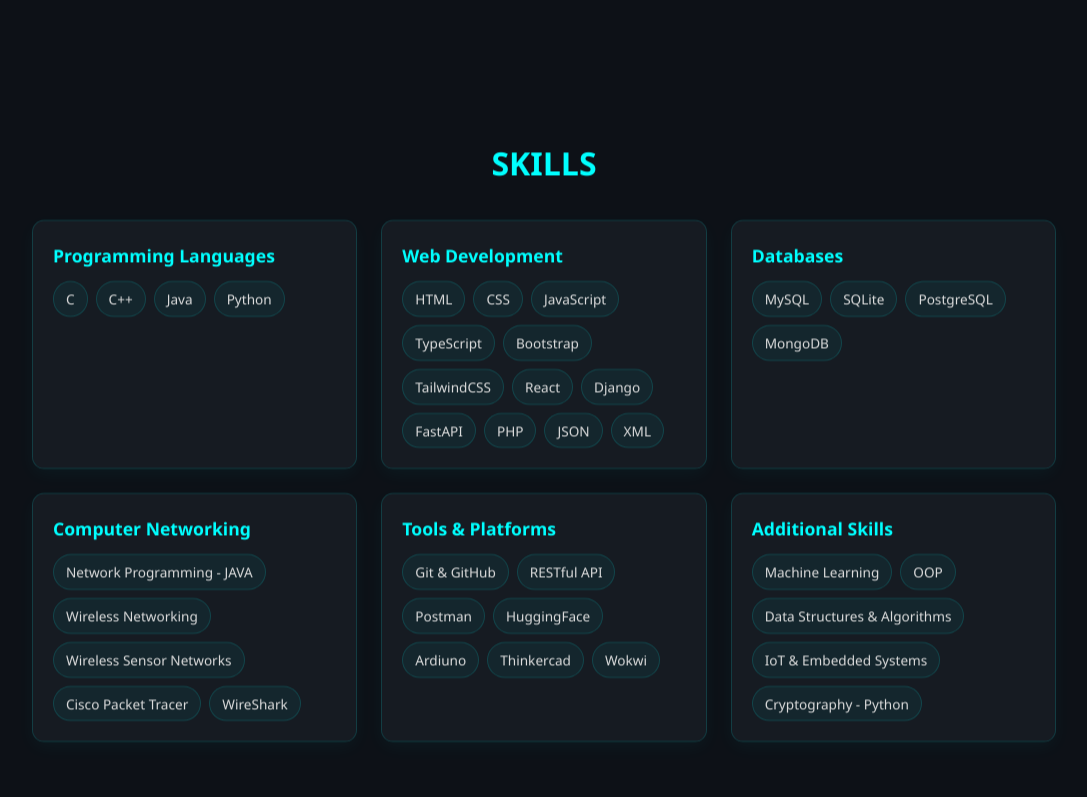
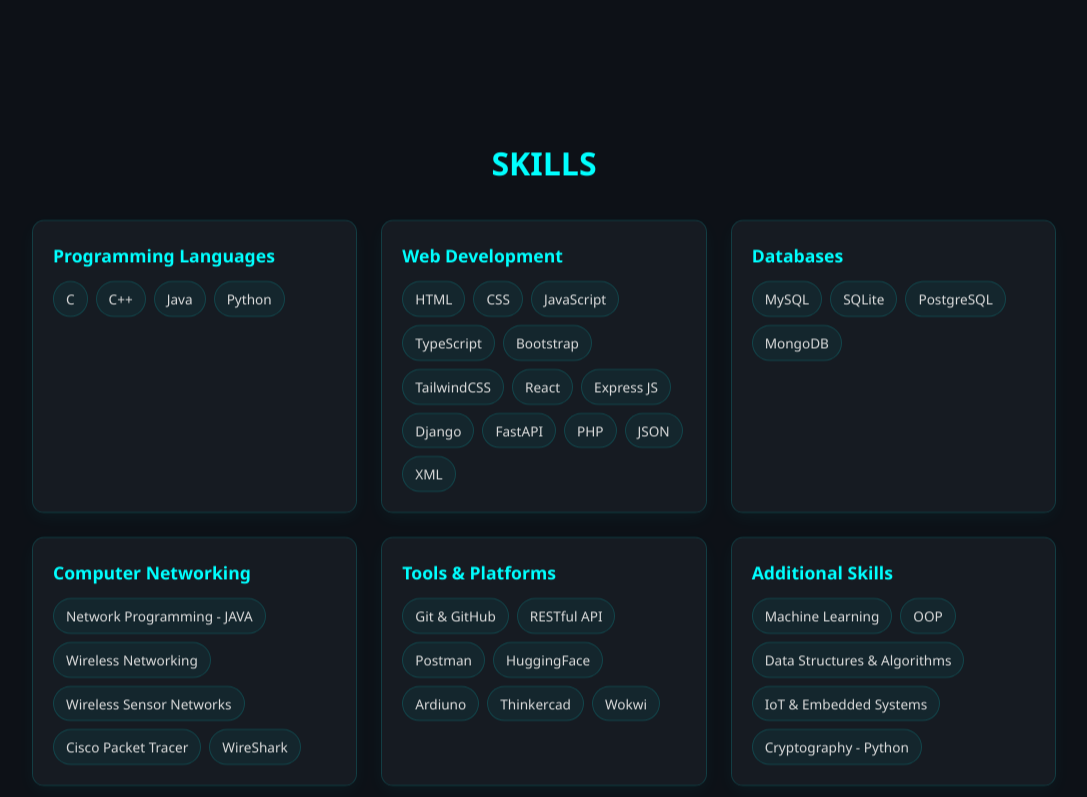
Before and after one commit to Tharanga8888/Portfolio_react_2025_intern, a React (Vite) app: page / in a window 1280 px wide. Shown: the part 2000-2797 px from the top of the page, without its empty margins (96-1183 px from the left). Built offline with nearby package versions, Linux system fonts and the light colour scheme.

Commit message:
update the project section, and cv

```diff
--- a/src/components/Project.jsx
+++ b/src/components/Project.jsx
@@ -1,4 +1,40 @@
 const projectList = [
+  {
+  id: "proj-25",
+  title: "Full Stack Realtime Chat App",
+  desc: "Built a MERN-based chat app with real-time messaging, JWT authentication, and global state management using Zustand.",
+  tech: ["MongoDB", "Express", "React", "Node", "Socket.io", "TailwindCSS"],
+  live: "https://dummy-chatapp-live.com",
+  code: "https://github.com/Tharanga8888/realtime-chat-app",
+  featured: true,
+  },
+  {
+    id: "proj-26",
+    title: "PERN Stack Web App",
+    desc: "Developed a full-stack PERN application with PostgreSQL, REST API, and frontend built in React and TailwindCSS.",
+    tech: ["PostgreSQL", "Express", "React", "Node", "TailwindCSS"],
+    live: "https://dummy-pernapp-live.com",
+    code: "https://github.com/Tharanga8888/pern-stack-app",
+    featured: true,
+  },
+  {
+    id: "proj-27",
+    title: "MERN Stack Note Taking App",
+    desc: "Created a responsive note-taking app with CRUD functionality, MongoDB backend, and rate limiting using Redis.",
+    tech: ["MongoDB", "Express", "React", "Node", "Redis"],
+    live: "https://dummy-noteapp-live.com",
+    code: "https://github.com/Tharanga8888/mern-note-app",
+    featured: true,
+  },
+  {
+    id: "proj-28",
+    title: "MERN Stack Food Recipe App",
+    desc: "Developed a full-stack recipe management app with user authentication, image uploads using Multer, and protected CRUD operations for recipes.",
+    tech: ["MongoDB", "Express", "React", "Node", "JWT", "Multer", "TailwindCSS"],
+    live: "https://dummy-recipeapp-live.com",
+    code: "https://github.com/username/mern-recipe-app",
+    featured: false,
+  },
   {
     id: "proj-1",
     title: "Movie Search Engine",
@@ -32,8 +68,8 @@
     tech: ["React"],
     live: "https://tharanga8888.github.io/to-do-list_react/",
     code: "https://github.com/Tharanga8888/to-do-list_react.git",
-    featured: true,
-  },
+    featured: false,
+  },/*
   {
     id: "proj-5",
     title: "Color Picker",
@@ -60,7 +96,7 @@
     live: "https://tharanga8888.github.io/StopWatch_react/",
     code: "https://github.com/Tharanga8888/StopWatch_react.git",
     featured: false,
-  },
+  },*/
   {
     id: "proj-8",
     title: "Dice Roller Game",
@@ -68,7 +104,7 @@
     tech: ["HTML", "CSS", "JavaScript"],
     live: "https://tharanga8888.github.io/Dice-Roller-Game-JS/",
     code: "https://github.com/Tharanga8888/Dice-Roller-Game-JS.git",
-    featured: true,
+    featured: false,
   },
   {
     id: "proj-9",
@@ -77,7 +113,7 @@
     tech: ["HTML", "CSS", "JavaScript"],
     live: "https://tharanga8888.github.io/Rock-Papaer-Scissors-JS/",
     code: "https://github.com/Tharanga8888/Rock-Papaer-Scissors-JS.git",
-    featured: true,
+    featured: false,
   },
   {
     id: "proj-10",
@@ -86,7 +122,7 @@
     tech: ["HTML", "CSS", "JavaScript"],
     live: "https://tharanga8888.github.io/Pomodoro-Timer-JS/",
     code: "https://github.com/Tharanga8888/Pomodoro-Timer-JS.git",
-    featured: true,
+    featured: false,
   },
   {
     id: "proj-11",
@@ -104,8 +140,8 @@
     tech: ["HTML", "CSS", "JavaScript"],
     live: "https://tharanga8888.github.io/Text-to-Speech-JS/",
     code: "https://github.com/Tharanga8888/Text-to-Speech-JS.git",
-    featured: true,
-  },
+    featured: false,
+  },/*
   {
     id: "proj-13",
     title: "Tip Calculator",
@@ -150,7 +186,7 @@
     live: "https://tharanga8888.github.io/Quiz-Game-JS/",
     code: "https://github.com/Tharanga8888/Quiz-Game-JS.git",
     featured: false,
-  },
+  },*/
   {
     id: "proj-18",
     title: "Password Generator",
@@ -158,8 +194,8 @@
     tech: ["HTML", "CSS", "JavaScript"],
     live: "https://tharanga8888.github.io/Password-Generator-JS/",
     code: "https://github.com/Tharanga8888/Password-Generator-JS.git",
-    featured: true,
-  },
+    featured: false,
+  },/*
   {
     id: "proj-19",
     title: "Number Guessing Game",
@@ -213,7 +249,7 @@
     live: "https://tharanga8888.github.io/Age-Calculator-JS/",
     code: "https://github.com/Tharanga8888/Age-Calculator-JS.git",
     featured: false,
-  },
+  },*/
 ];
 
 function Project() {
--- a/src/components/Skills.jsx
+++ b/src/components/Skills.jsx
@@ -25,6 +25,7 @@
                     <span>Bootstrap</span>
                     <span>TailwindCSS</span>
                     <span>React</span>
+                    <span>Express JS</span>
                     <span>Django</span>
                     <span>FastAPI</span>
                     <span>PHP</span>
```
Also changed, not shown: 1 other file (tests, documents, lock files or other folders).
